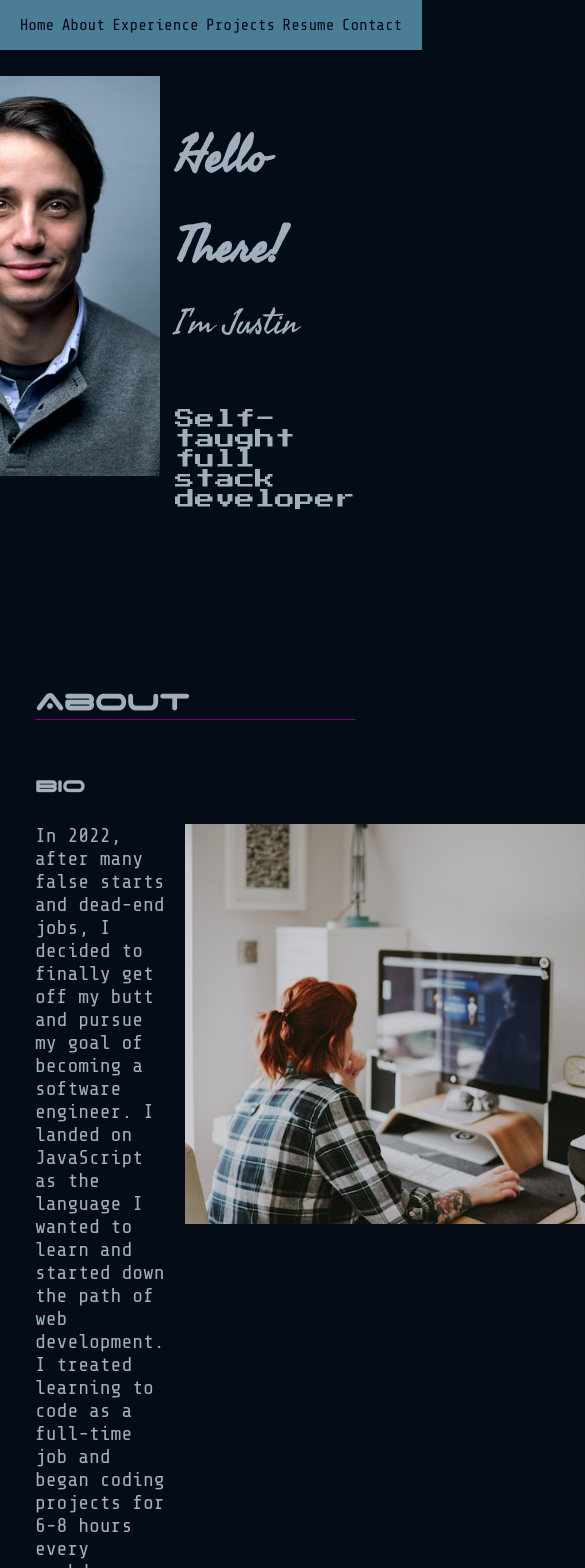
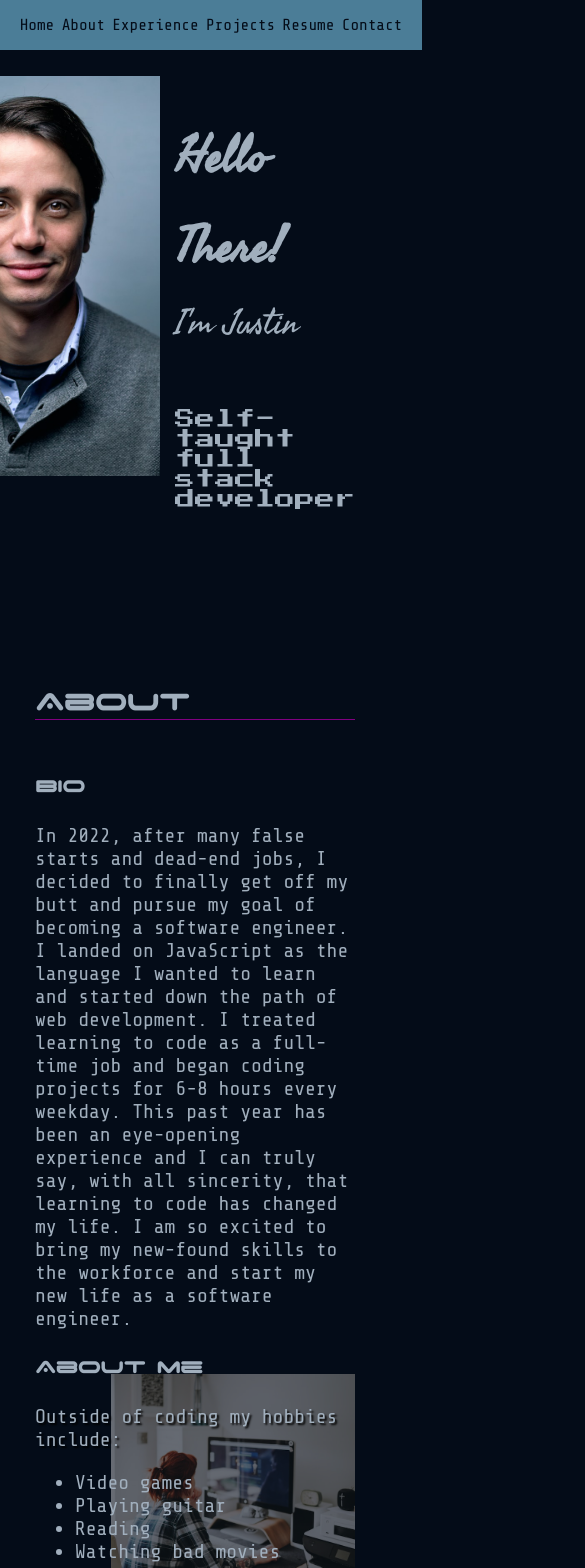
Before and after one commit to justinrkinsman/PersonalPortfolio, a React (Create React App) app in the folder personal-portfolio/: page / in a window 390 px wide. Shown: the top 1568 px of the page, 585 px wide, since content can reach past the window. Built offline with nearby package versions, Linux system fonts and the light colour scheme.

Commit message:
Add tablet view for about section

```diff
--- a/personal-portfolio/src/components/About.css
+++ b/personal-portfolio/src/components/About.css
@@ -63,6 +63,26 @@ p, li, a {
     margin-top: 50px;
 }
 
+@media (max-width: 1000px){
+    .aboutSectionContent {
+        display: flex;
+        flex-direction: column;
+    }
+
+    #meWorking {
+        height: 200px;
+        width: auto;
+        align-self: flex-end;
+        margin-top: -225px;
+        z-index: -1;
+    }
+
+    .outsideOfCoding {
+        text-shadow: 2px 2px 2px black;
+        z-index: 1;
+    }
+}
+
 /*#4b7d97
 #19394b
 #a1afbd
--- a/personal-portfolio/src/components/About.js
+++ b/personal-portfolio/src/components/About.js
@@ -49,7 +49,7 @@ export function About() {
                     </p>
                     <div className="aboutMeText">
                         <h3>About me</h3>
-                        <p>Outside of coding my hobbies include:</p>
+                        <p className='outsideOfCoding'>Outside of coding my hobbies include:</p>
                         <ul>
                             <li>Video games</li>
                             <li>Playing guitar</li>
```
